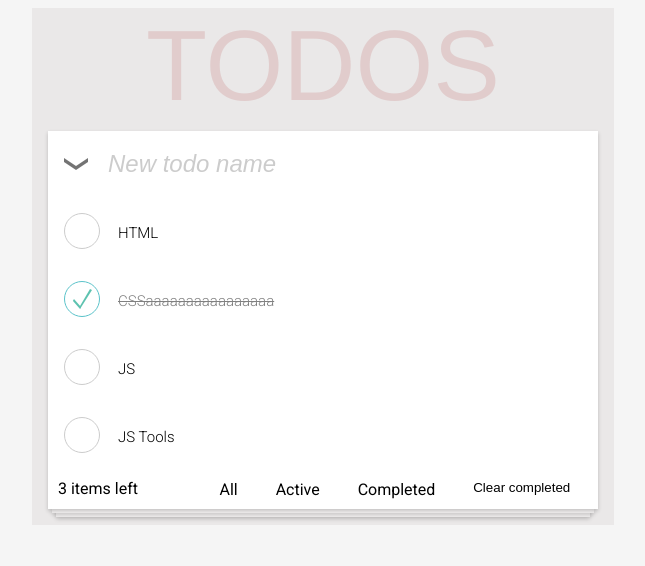
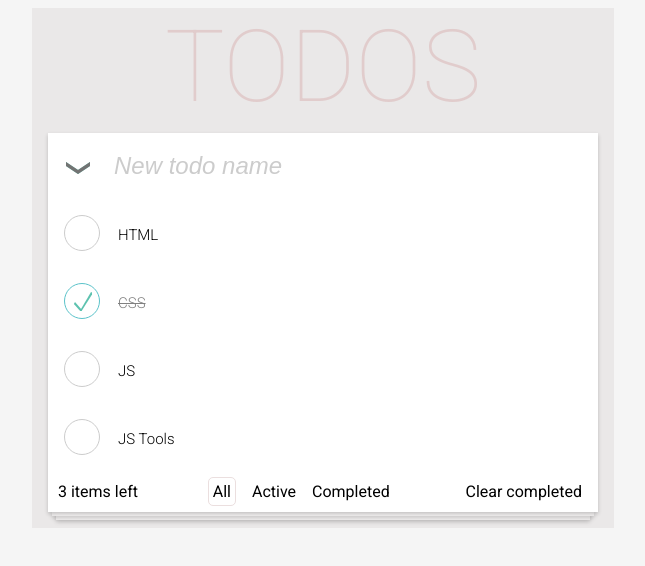
Before and after one commit to ok-technopolis-autumn-2019/Abdulla_Akhmedov, a plain HTML site: page index.html in a window 1280 px wide. Shown: the whole page, without its empty margins (317-962 px from the left). Drawn offline with Linux system fonts and the light colour scheme.

Commit message:
JPG to SVG

```diff
--- a/index.html
+++ b/index.html
@@ -19,92 +19,107 @@
     <div class="todo-board">
 
         <form class="todo-creator">
-            <input type="button" class="todo-creator_check-all" aria-label="Check all items are done"/>
-            <div class="todo-creator_text-input-w">
-                <input class="todo-creator_text-input" type="text" placeholder="New todo name"
+            <input type="button" class="todo-creator__check-all" aria-label="Check all items are done"/>
+            <div class="todo-creator__text-input-w">
+                <input class="todo-creator__text-input" type="text" placeholder="New todo name"
                        aria-label="Input new todo text"/>
             </div>
         </form>
 
         <div class="todos-list">
-            <div class="todos-list_item">
-                <div class="custom-checkbox todos-list_item_ready-marker">
-                    <input type="checkbox" class="custom-checkbox_target" aria-label="Mark todo as ready"/>
-                    <div class="custom-checkbox_visual">
-                        <div class="custom-checkbox_visual_icon"></div>
+            <div class="todos-list__item">
+                <div class="custom-checkbox todos-list__item__ready-marker">
+                    <input type="checkbox" class="custom-checkbox__target" aria-label="Mark todo as ready"/>
+                    <div class="custom-checkbox__visual">
+                        <div class="custom-checkbox__visual__icon"></div>
                     </div>
                 </div>
 
-                <button class="todos-list_item_remove" aria-label="Delete todo"></button>
+                <button class="todos-list__item__remove" aria-label="Delete todo"></button>
 
-                <div class="todos-list_item_text-w">
-                    <textarea readonly class="todos-list_item_text">HTML</textarea>
+                <div class="todos-list__item__text-w">
+                    <textarea readonly class="todos-list__item__text">HTML</textarea>
                 </div>
             </div>
-            <div class="todos-list_item __completed">
-                <div class="custom-checkbox todos-list_item_ready-marker">
-                    <input type="checkbox" class="custom-checkbox_target" aria-label="Mark todo as ready"/>
-                    <div class="custom-checkbox_visual">
-                        <div class="custom-checkbox_visual_icon"></div>
+
+            <div class="todos-list__item __completed">
+                <div class="custom-checkbox todos-list__item__ready-marker">
+                    <input type="checkbox" class="custom-checkbox__target" aria-label="Mark todo as ready"/>
+                    <div class="custom-checkbox__visual">
+                        <div class="custom-checkbox__visual__icon"></div>
                     </div>
                 </div>
 
-                <button class="todos-list_item_remove" aria-label="Delete todo"></button>
+                <button class="todos-list__item__remove" aria-label="Delete todo"></button>
 
-                <div class="todos-list_item_text-w">
-                    <textarea readonly class="todos-list_item_text">CSSaaaaaaaaaaaaaaaaaaaaaaaaaaaaaaaaaaaaaaaaaaaaaaaaaaaaaaaaaaffff465657575124</textarea>
+                <div class="todos-list__item__text-w">
+                    <textarea readonly class="todos-list__item__text">CSS</textarea>
                 </div>
             </div>
-            <div class="todos-list_item">
-                <div class="custom-checkbox todos-list_item_ready-marker">
-                    <input type="checkbox" class="custom-checkbox_target" aria-label="Mark todo as ready"/>
-                    <div class="custom-checkbox_visual">
-                        <div class="custom-checkbox_visual_icon"></div>
+
+            <div class="todos-list__item">
+                <div class="custom-checkbox todos-list__item__ready-marker">
+                    <input type="checkbox" class="custom-checkbox__target" aria-label="Mark todo as ready"/>
+                    <div class="custom-checkbox__visual">
+                        <div class="custom-checkbox__visual__icon"></div>
                     </div>
                 </div>
 
-                <button class="todos-list_item_remove" aria-label="Delete todo"></button>
+                <button class="todos-list__item__remove" aria-label="Delete todo"></button>
 
-                <div class="todos-list_item_text-w">
-                    <textarea readonly class="todos-list_item_text">JS</textarea>
+                <div class="todos-list__item__text-w">
+                    <textarea readonly class="todos-list__item__text">JS</textarea>
                 </div>
             </div>
-            <div class="todos-list_item">
-                <div class="custom-checkbox todos-list_item_ready-marker">
-                    <input type="checkbox" class="custom-checkbox_target" aria-label="Mark todo as ready"/>
-                    <div class="custom-checkbox_visual">
-                        <div class="custom-checkbox_visual_icon"></div>
+
+            <div class="todos-list__item">
+                <div class="custom-checkbox todos-list__item__ready-marker">
+                    <input type="checkbox" class="custom-checkbox__target" aria-label="Mark todo as ready"/>
+                    <div class="custom-checkbox__visual">
+                        <div class="custom-checkbox__visual__icon"></div>
                     </div>
                 </div>
 
-                <button class="todos-list_item_remove" aria-label="Delete todo"></button>
+                <button class="todos-list__item__remove" aria-label="Delete todo"></button>
 
-                <div class="todos-list_item_text-w">
-                    <textarea readonly class="todos-list_item_text">JS Tools</textarea>
+                <div class="todos-list__item__text-w">
+                    <textarea readonly class="todos-list__item__text">JS Tools</textarea>
                 </div>
             </div>
         </div>
 
         <div class="todos-toolbar">
-            <div class="todos-toolbar_unready-counter">3 items left</div>
+            <div class="toolbar__item">
+                <div class="toolbar__item-counter">3 items left</div>
+            </div>
 
-            <span class="todos-toolbar_filters">
-                    <span class="filters-item" aria-label="Filter: All, is selected">
-                        <input type="checkbox" id="filter1" class="filters-checkbox"/>
-                        <label for="filter1" class="filters-label">All</label>
-                    </span>
-                    <span class="filters-item" aria-label="Filter: Active">
-                        <input type="checkbox" id="filter2" class="filters-checkbox"/>
-                        <label for="filter2" class="filters-label">Active</label>
-                    </span>
+            <div class="toolbar__item">
+                <div class="toolbar__item-filter" role="group" aria-label="Filter by status">
 
-                    <span class="filters-item" aria-label="Filter: Completed">
-                        <input type="checkbox" id="filter3" class="filters-checkbox"/>
-                        <label for="filter3" class="filters-label">Completed</label>
-                    </span>
-                </span>
-            <button class="todos-toolbar_clear-completed">Clear completed</button>
+                    <label class="item-filter__item">
+                        <input type="radio" class="item-filter__input" name="filter" checked="checked" value="all"/>
+                        <span class="item-filter__text" aria-label="Select all">All</span>
+                    </label>
+
+                    <label class="item-filter__item">
+                        <input type="radio" class="item-filter__input" name="filter" value="active"/>
+                        <span class="item-filter__text" aria-label="Select all">Active</span>
+                    </label>
+
+                    <label class="item-filter__item">
+                        <input type="radio" class="item-filter__input" name="filter" value="completed"/>
+                        <span class="item-filter__text" aria-label="Select all">Completed</span>
+                    </label>
+
+                </div>
+            </div>
+
+            <div class="toolbar__item">
+                <button class="toolbar__item-clear">Clear completed</button>
+            </div>
+
         </div>
+
     </div>
 </div>
 </body>
--- a/styles/base/custom-cancel-button/custom-cancel-button.css
+++ b/styles/base/custom-cancel-button/custom-cancel-button.css
@@ -1,4 +1,4 @@
-.todos-list_item_remove {
+.todos-list__item__remove {
 	  background: none;
 	  border: none;
 	  position: absolute;
@@ -7,7 +7,7 @@
 	  height: 18px;
 	  margin: 8px;
 	  cursor: pointer;
-	  background: url(../../../images/close.png);
+	  background: url(../../../images/close.svg);
 }
 
-.todos-list_item_remove:hover {}
+.todos-list__item__remove:hover {}
--- a/styles/base/custom-checkbox/custom-checkbox.css
+++ b/styles/base/custom-checkbox/custom-checkbox.css
@@ -3,7 +3,7 @@
 	position: relative;
 }
 
-.custom-checkbox_target {
+.custom-checkbox__target {
 	position: absolute;
 	width: 100%;
 	height: 100%;
@@ -18,7 +18,7 @@
 	cursor: pointer;
 }
 
-.custom-checkbox_visual {
+.custom-checkbox__visual {
 	width: 36px;
 	height: 36px;
 	box-sizing: border-box;
@@ -31,16 +31,16 @@
 	cursor: pointer;
 }
 
-.custom-checkbox_target:checked~.custom-checkbox_visual {
+.custom-checkbox__target:checked~.custom-checkbox__visual {
 	border-color: #5bc3ca;
 }
 
-.custom-checkbox_target:checked~.custom-checkbox_visual .custom-checkbox_visual_icon {
+.custom-checkbox__target:checked~.custom-checkbox__visual .custom-checkbox__visual__icon {
 	width: 20px;
 	height: 20px;
 	position: absolute;
 	top: 50%;
 	left: 50%;
 	margin: -10px;
-	background: url(../../../images/completed.png);
+	background: url(../../../images/completed.svg);
 }
--- a/styles/base/custom-textarea/custom-textarea.css
+++ b/styles/base/custom-textarea/custom-textarea.css
@@ -1,9 +1,10 @@
-.todos-list_item_text-w {
+.todos-list__item__text-w {
 	position: relative;
 }
 
-.todos-list_item_text {2
-    word-break: break-all;
+.todos-list__item__text {
+    font-family: 'Roboto', Arial, sans-serif;
+    word-break: break-word;
     line-height: 20px;
 	-webkit-appearance: none;
 	background: none;
@@ -12,12 +13,9 @@
 	overflow: hidden;
 	resize: none;
 	cursor: pointer;
-	position: relative;
-	font-family: 'Roboto', Arial, sans-serif;
 	font-size: 15px;
 	font-weight: 300;
 	text-align: left;
-
 	padding-top: 10px;
 	height: 15px;
 }
--- a/styles/project/todo-board/todo-board.css
+++ b/styles/project/todo-board/todo-board.css
@@ -27,11 +27,3 @@
     right: 4px;
     height: 4px;
 }
-
-.todo-board .todos-list, .todo-board .todos-toolbar {
-    display: none;
-}
-
-.todo-board .todos-list, .todo-board .todos-toolbar {
-    display: block;
-}
--- a/styles/project/todo-creator/todo-creator.css
+++ b/styles/project/todo-creator/todo-creator.css
@@ -8,30 +8,28 @@
 	clear: both;
 }
 
-.todo-creator_check-all {
+.todo-creator__check-all {
 	float: left;
 	margin-right: 16px;
 	margin-top: 11px;
 	padding: 0;
-	width: 24px;
-	height: 12px;
+	width: 30px;
+	height: 20px;
 	border: none;
 	outline: none;
-	background: url(../../../images/select-all.png) no-repeat 0 0;
+	background: url(../../../images/select-all.svg) no-repeat 0 0;
 	cursor: pointer;
 }
 
-@media (-webkit-min-device-pixel-ratio: 1.5), (min-resolution: 120dpi), (min-resolution: 1.5dppx) {
-	.todo-creator_check-all {
-	    background: url(../../../images/select-all.png) no-repeat 0 0;
-	}
+.todo-creator__check-all {
+    background: url(../../../images/select-all.svg) no-repeat 0 0;
 }
 
-.todo-creator_text-input-w {
+.todo-creator__text-input-w {
 	overflow: hidden;
 }
 
-.todo-creator_text-input {
+.todo-creator__text-input {
 	border-color: transparent;
 	background: none;
 	width: 100%;
@@ -40,22 +38,13 @@
 	font-weight: 300;
 }
 
-.todo-creator_text-input::-webkit-input-placeholder {
+.todo-creator__text-input::placeholder {
 	font-style: italic;
+	font-weight: 300;
 	color: #ccc;
 }
 
-.todo-creator_text-input:-moz-placeholder {
-	font-style: italic;
-	color: #ccc;
+.todo-creator__text-input {
+	font-style: norm;
+	font-weight: 400;
 }
-
-.todo-creator_text-input::-moz-placeholder {
-	font-style: italic;
-	color: #ccc;
-}
-
-.todo-creator_text-input:-ms-input-placeholder {
-	font-style: italic;
-	color: #ccc;
-}
--- a/styles/project/todo-title/todo-title.css
+++ b/styles/project/todo-title/todo-title.css
@@ -1,5 +1,5 @@
 .todo-title {
-	font-family: 'Helvetica Neue', Arial, sans-serif;
+	font-family: 'Roboto', Arial, sans-serif;
 	font-size: 100px;
 	font-weight: 100;
 	text-transform: uppercase;
--- a/styles/project/todos-list/todos-list.css
+++ b/styles/project/todos-list/todos-list.css
@@ -1,60 +1,58 @@
-.todos-list {}
-
-.todos-list_item {
+.todos-list__item {
     display: flex;
 	padding: 16px;
 	max-height: 50px;
 }
 
-.todos-list_item:after {
+.todos-list__item:after {
 	content: '';
 	clear: both;
 	display: table;
 }
 
 
-.todos-list_item_ready-marker {
+.todos-list__item__ready-marker {
 	float: left;
 	margin-right: 16px;
 }
 
-.todos-list_item_text-w {
+.todos-list__item__text-w {
 	overflow: hidden;
 }
 
-.todos-list_item_text{
+.todos-list__item__text{
 	width: 100%;
 }
 
-.todos-list_item_remove {
+.todos-list__item__remove {
 	float: right;
 	margin-left: 16px;
 	visibility: hidden;
 }
 
-.todos-list_item:hover {
+.todos-list__item:hover {
 	background-color: rgba(243, 231, 231, 0.459);
 }
 
-.todos-list_item:hover .todos-list_item_remove,
-.todos-list_item:focus .todos-list_item_remove{
+.todos-list__item:hover .todos-list__item__remove,
+.todos-list__item:focus .todos-list__item__remove{
 	visibility: visible;
 }
 
-.todos-list_item.__completed .todos-list_item_text {
+.todos-list__item.__completed .todos-list__item__text {
 	text-decoration-line: line-through;
 	color: gray;
 }
-.todos-list_item.__completed .custom-checkbox_visual {
+.todos-list__item.__completed .custom-checkbox__visual {
 	border-color: #5bc3ca;
 }
 
-.todos-list_item.__completed .custom-checkbox_visual .custom-checkbox_visual_icon {
+.todos-list__item.__completed .custom-checkbox__visual .custom-checkbox__visual__icon {
 	width: 20px;
 	height: 20px;
 	position: absolute;
 	top: 50%;
 	left: 50%;
 	margin: -10px;
-	background: url(../../../images/completed.png);
+	background: url(../../../images/completed.svg);
 }
--- a/styles/project/todos-toolbar/todos-toolbar.css
+++ b/styles/project/todos-toolbar/todos-toolbar.css
@@ -1,43 +1,48 @@
 .todos-toolbar {
-    font-family: 'Roboto', Arial, sans-serif;
-	padding: 10px;
+  position: sticky;
+  display: flex;
+  bottom: 0;
+  justify-content: space-between;
+  padding: 10px;
+  white-space: nowrap;
 }
 
-.filters-checkbox {
-	background: none;
-	border: none;
-	padding: 0px;
-	visibility: hidden;
+.toolbar__item,
+.toolbar__item-clear {
+  display: flex;
+  font-family: Roboto, sans-serif;
+  font-style: normal;
+  font-weight: 400;
+  font-size: 16px;
+  line-height: 1.2;
+  align-items: center;
 }
 
-.filters-label {
-	cursor: pointer;
-	padding: 5px;
+.toolbar__item-clear {
+  background: #FFFFFF;
+  border: none;
 }
 
-.filters-checkbox:checked ~.filters-label {
-	background: -webkit-linear-gradient( #ffffff 0%, #e7eaec 100%);
-	border: 1px solid black;
-	border-radius: 5%;
+.item-filter__input:checked + .item-filter__text {
+   border: 1px solid #ebdfdf;
+    border-radius: 5px;
+    padding: 4px;
 }
 
-.todos-toolbar_unready-counter {
-	float: left;
-	width: 25%;
+.item-filter__input:focus + .item-filter__text {
+   border: 2px solid #cccccc;
+    border-radius: 5px;
+    padding: 3px;
 }
 
-.todos-toolbar_clear-completed {
-	float: right;
-	width: 25%;
+.item-filter__input {
+      opacity: 0;
+      position: absolute;
+      left: -1000000000px;
 }
 
-.todos-toolbar_filters {
-	width: 40%;
-  	position: relative;
+.item-filter__item {
+  padding-left: 5px;
+  padding-right: 5px;
+  border: solid transparent 1px;
 }
-
-.todos-toolbar button {
-	background: none;
-	outline: none;
-	border: none;
-}
```
Also changed, not shown: images/close.png (deleted), images/close.svg (added), images/close@2x.png (deleted), images/completed.png (deleted), images/completed.svg (added), images/completed@2x.png (deleted), images/select-all.png (deleted), images/select-all.svg (added), images/select-all@2x.png (deleted).
